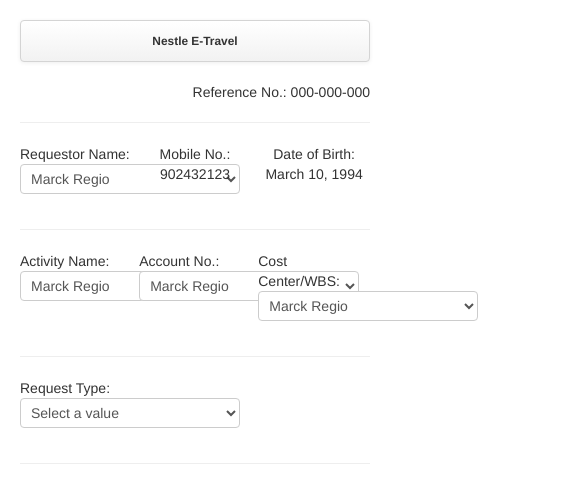
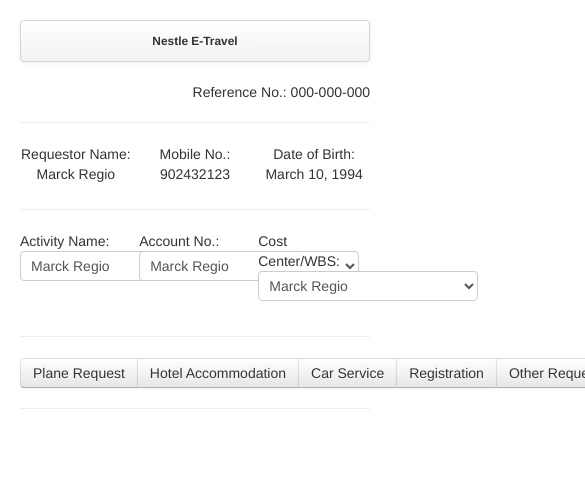
Before and after one commit to marckregio/PhoneGap_iPad, a plain HTML site: page www/index.html in a window 390 px wide. Shown: the top 488 px of the page, 585 px wide, since content can reach past the window. Drawn offline with Linux system fonts and the light colour scheme; no server answers.

Commit message:
Tab Menu
Dropdown Menu to Tab Menu

```diff
--- a/www/index.html
+++ b/www/index.html
@@ -47,15 +47,8 @@
                 <hr>
             </div>
             <div class="row-fluid">
-                <div class="span4">
-                    <label class="">Requestor Name: <br>
-                        <select>
-                            <option>Marck Regio</option>
-                            <option>Robin Lizaso</option>
-                            <option>Marck Regio</option>
-                            <option>Robin Lizaso</option>
-                        </select>
-                    </label>
+                <div class="span4 center">
+                    <label class="">Requestor Name: <br>Marck Regio</label>
                 </div>
                 <div class="span4 center">
                     <label>Mobile No.: <br>902432123</label>
@@ -99,20 +92,15 @@
             </div>
             <hr>
             <div class="row-fluid">
-                <div class="span4">
-                    <label>Request Type: <br>
-                        <select id="requestType">
-                            <option>Select a value</option>
-                            <option value="planeRequest">Plane Request</option>
-                            <option value="hotelaccommodation">Hotel Accommodation</option>
-                            <option value="carServices">Car Service</option>
-                            <option value="registration">Registration</option>
-                            <option value="others">Other Request</option>
-                        </select>
-                    </label>
+                <div class="span12 center">
+                    <div class="btn-group" data-toggle="button">
+                        <button id="planeRequest" type="button" class="btn requestType">Plane Request</button>
+                        <button id="hotelaccommodation" type="button" class="btn requestType">Hotel Accommodation</button>
+                        <button id="carServices" type="button" class="btn requestType">Car Service</button>
+                        <button id="registration" type="button" class="btn requestType">Registration</button>
+                        <button id="others" type="button" class="btn requestType">Other Requests</button>
+                    </div>
                 </div>
-                <div class="span4"></div>
-                <div class="span4"></div>
             </div>
             <hr>
             <div class="row-fluid planeRequest requestItem">
--- a/www/js/main.js
+++ b/www/js/main.js
@@ -1,10 +1,14 @@
 $(document).ready(
 function(){
-                  $('#requestType').change(function(){
-                                           var request = $('#requestType').val();
-                                           $('.requestItem').hide();
-                                           $('.'+ request).fadeIn('fast');
-                                           });
+                  $('.requestType').click(function(){
+                                          var closestClass = "."+$(this).attr('id');
+                                          var closestId = "#"+$(this).attr('id');
+                                          $('.btn').removeClass('active');
+                                          $('.btn').removeClass('btn-info');
+                                          $(closestId).addClass('btn-info');
+                                          $('.requestItem').hide();
+                                          $(closestClass).fadeIn('fast');
+                                          });
                   //document.addEventListener("deviceready",createDB,false);
 });
 
```
Also changed, not shown: 1 other file.
